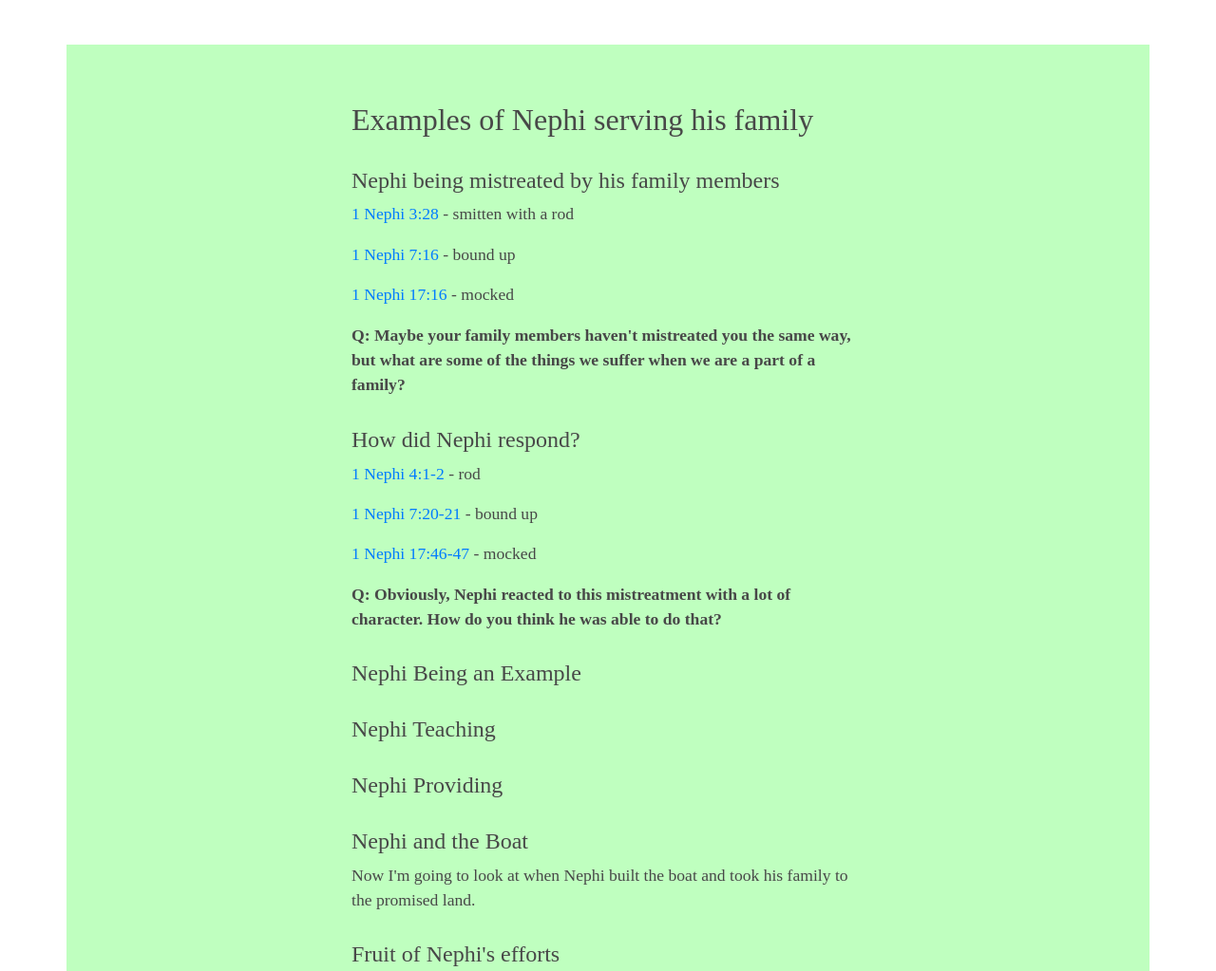
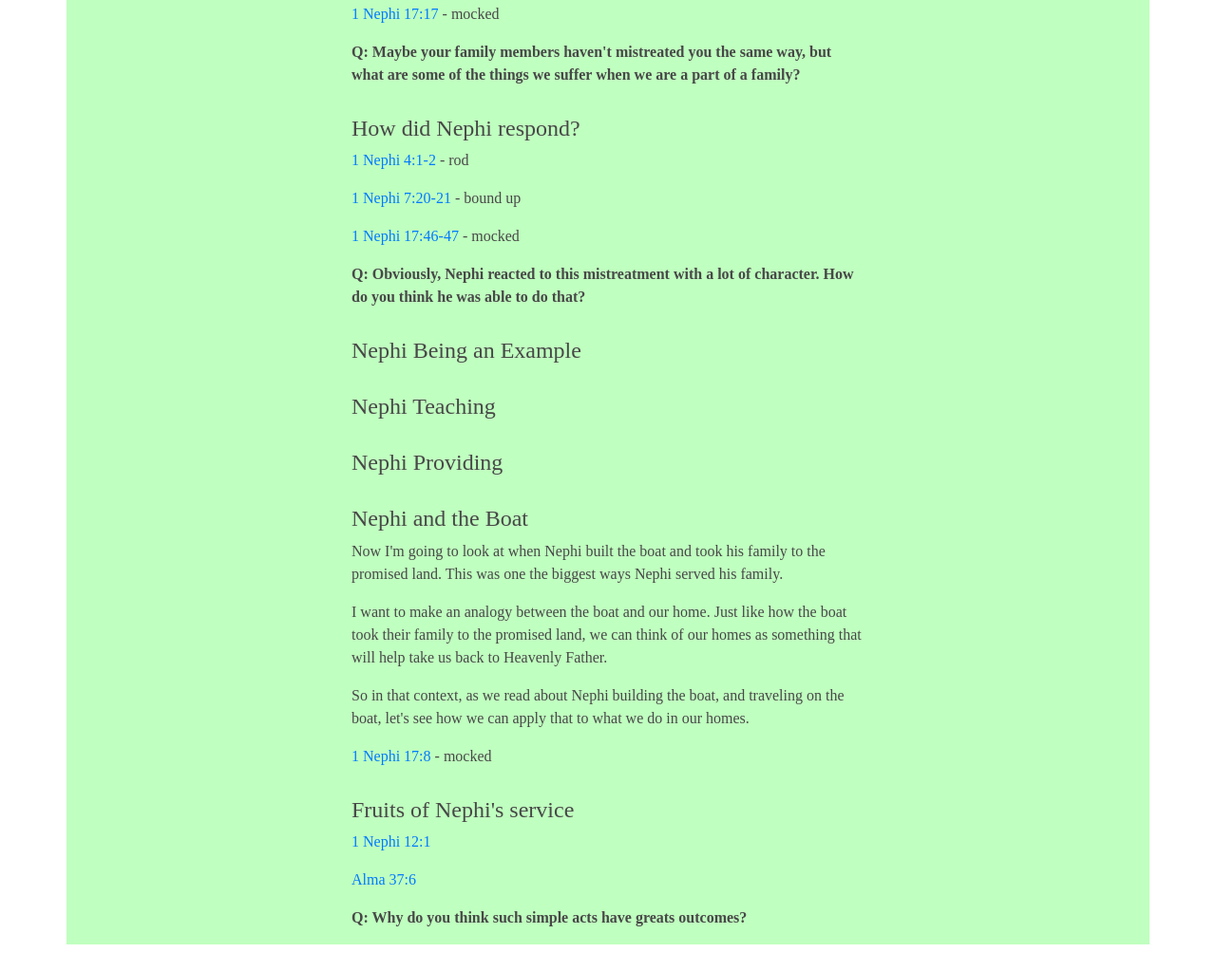
Before and after one commit to kaseyb002/4th_ward_lessons, a website: page public/index.html in a window 1280 px wide. Shown: the part 1264-2287 px from the top of the page at 95% size. Drawn offline with nearby package versions, Linux system fonts and the light colour scheme.

Commit message:
nephi boat

```diff
--- a/public/assets/css/main.css
+++ b/public/assets/css/main.css
@@ -1,7 +1,6 @@
 body {
 	font-family: "Avenir";
 	color: #484848;
-  font-size: 1.1em;
 }
 .img-showcase {
 	width: 100%;
@@ -151,7 +150,7 @@ a.no-decor {
 }
 .verse {
   font-family: "Times";
-  font-size: 1.2em;
+  font-size: 1.1em;
   font-style: italic;
 }
 .section-1 {
--- a/public/index.html
+++ b/public/index.html
@@ -87,7 +87,7 @@
 
           <p><a href="https://www.lds.org/scriptures/bofm/1-ne/7.16?lang=eng#15">1 Nephi 7:16</a> - bound up</p>
 
-          <p><a href="https://www.lds.org/scriptures/bofm/1-ne/17.16?lang=eng#15">1 Nephi 17:16</a> - mocked</p>
+          <p><a href="https://www.lds.org/scriptures/bofm/1-ne/17.17?lang=eng#15">1 Nephi 17:17</a> - mocked</p>
 
           <p class="question">Q: Maybe your family members haven't mistreated you the same way, but what are some of the things we suffer when we are a part of a family?</p>
 
@@ -95,9 +95,9 @@
 
           <p><a href="https://www.lds.org/scriptures/bofm/1-ne/4.1-2?lang=eng">1 Nephi 4:1-2</a> - rod</p>
 
-          <p><a href="https://www.lds.org/scriptures/bofm/1-ne/7.20-21?lang=eng#19">1 Nephi 7:20-21</a> - bound up</p>
+          <p><a href="https://www.lds.org/scriptures/bofm/1-ne/7.20-21?lang=eng#20">1 Nephi 7:20-21</a> - bound up</p>
 
-          <p><a href="https://www.lds.org/scriptures/bofm/1-ne/7.20-21?lang=eng#19">1 Nephi 17:46-47</a> - mocked</p>
+          <p><a href="https://www.lds.org/scriptures/bofm/1-ne/17.46-47?lang=eng#20">1 Nephi 17:46-47</a> - mocked</p>
 
           <p class="question">Q: Obviously, Nephi reacted to this mistreatment with a lot of character. How do you think he was able to do that?</p>
 
@@ -109,9 +109,15 @@
 
           <h4 class="top-baby-buffer">Nephi and the Boat</h4>
 
-          <p>Now I'm going to look at when Nephi built the boat and took his family to the promised land. </p>
+          <p>Now I'm going to look at when Nephi built the boat and took his family to the promised land. This was one the biggest ways Nephi served his family.</p>
 
-          <h4 class="top-baby-buffer">Fruit of Nephi's efforts</h4>
+          <p>I want to make an analogy between the boat and our home. Just like how the boat took their family to the promised land, we can think of our homes as something that will help take us back to Heavenly Father.</p>
+
+          <p>So in that context, as we read about Nephi building the boat, and traveling on the boat, let's see how we can apply that to what we do in our homes.</p>
+
+          <p><a href="https://www.lds.org/scriptures/bofm/1-ne/17.8?lang=eng#8">1 Nephi 17:8</a> - mocked</p>
+
+          <h4 class="top-baby-buffer">Fruits of Nephi's service</h4>
 
           <p><a href="https://www.lds.org/scriptures/bofm/1-ne/12.1?lang=eng">1 Nephi 12:1</a></p>
 
```
